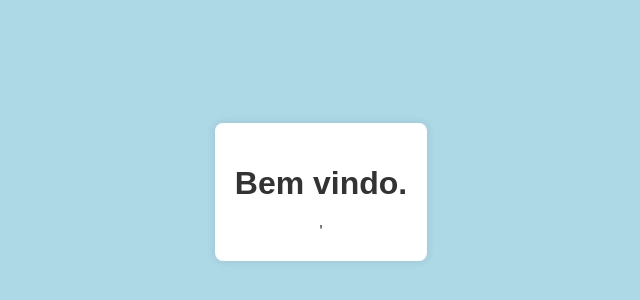
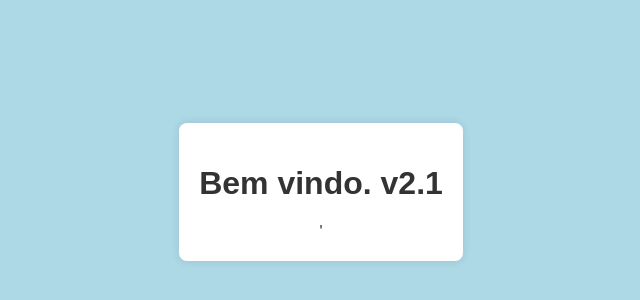
Before and after one commit to EvertonBritoDev/brito-codebuildaws, a plain HTML site: page index.html in a window 1280 px wide. Shown: the part 208-508 px from the top of the page, without its empty margins (319-959 px from the left). Drawn offline with Linux system fonts and the light colour scheme.

Commit message:
feat/updated

```diff
--- a/index.html
+++ b/index.html
@@ -7,7 +7,7 @@
 </head>
 <body>
     <div class="container">
-        <h1>Bem vindo.  </h1>'
+        <h1>Bem vindo. v2.1  </h1>'
     </div>
 </body>
 <style>
```
